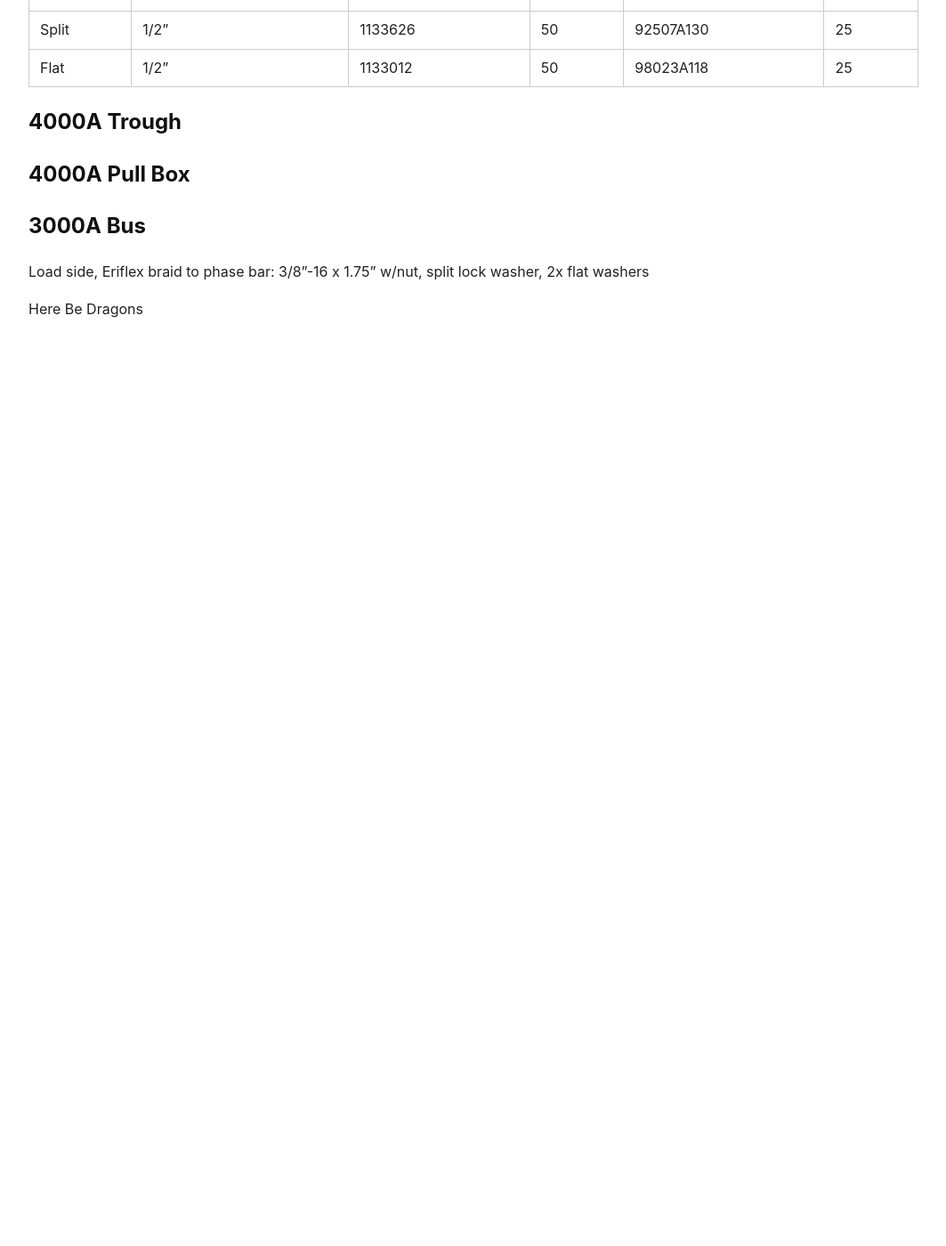
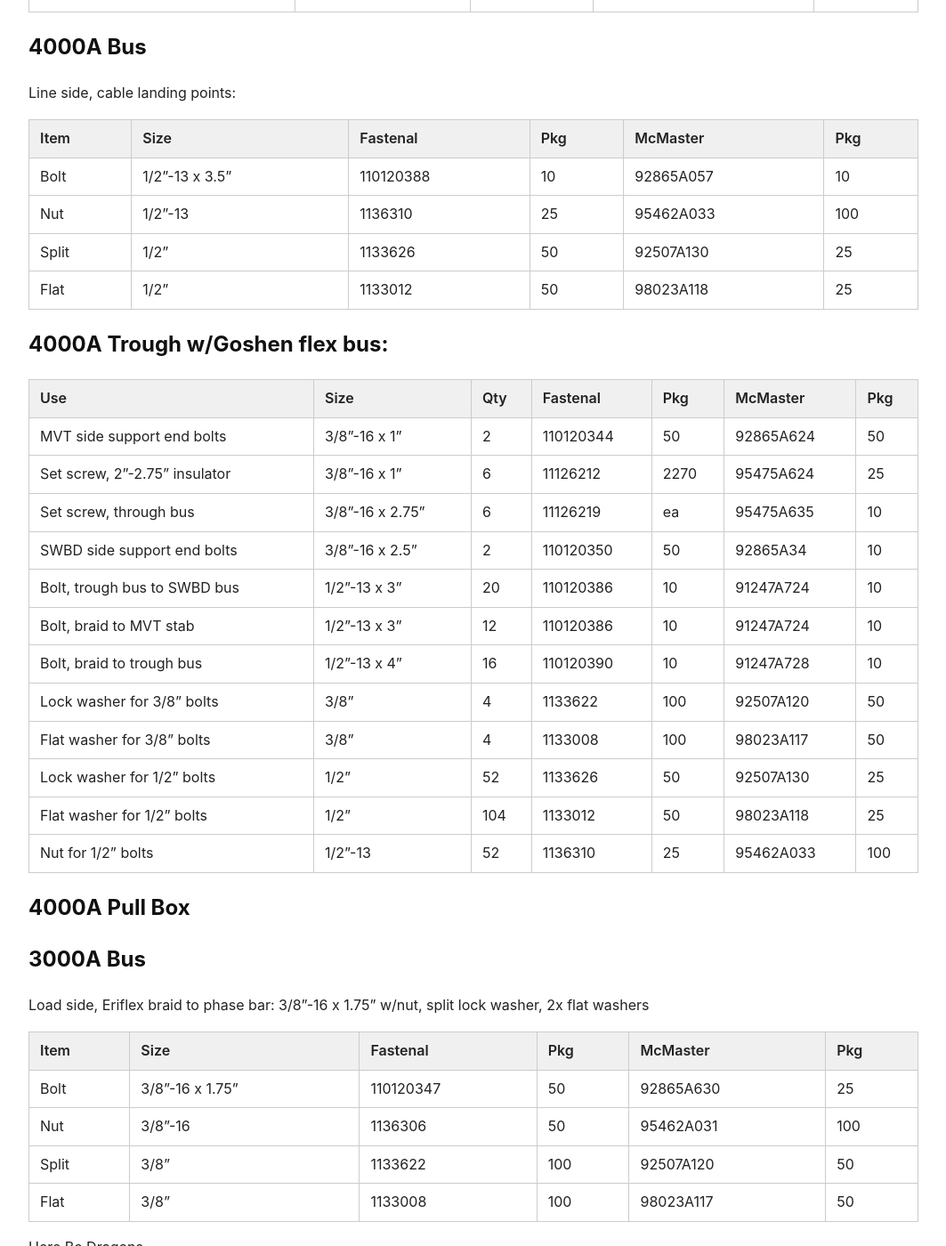
Before and after one commit to epecsupport/Service, a Jekyll site: the page built from hardware.md, in a window 1280 px wide and 1400 px high, scrolled down 365 px. Shown: the whole window at 89% size, without its empty margins (108-1171 px from the left). Built offline with Jekyll 4.4.1, drawn with Linux system fonts in a browser that asks for light colours; before the commit the page ends 900 px from its top, so only the background shows below that; some of the changed text lies outside the part shown.

Commit message:
Added more tables

```diff
--- a/hardware.md
+++ b/hardware.md
@@ -5,6 +5,14 @@ title: 3WA / ETU600
 
 # Standard Hardware:
 ALL GRADE 5 UNLESS OTHERWISE NOTED
+
+## Set screws to join insulators:
+
+| Size            | Fastenal | Pkg  | McMaster  | Pkg |
+|-----------------|----------|------|-----------|-----|
+| 3/8"-16 x 1"    | 11126212 | 2270 | 95475A624 | 25  |
+| 3/8"-16 x 1.5"  | 11126214 | ea   | 95475A628 | 25  |
+| 3/8"-16 x 2.75" | 11126219 | ea   | 95475A635 | 10  |
 
 ## 4000A Bus
 Line side, cable landing points:
@@ -16,7 +24,22 @@ Line side, cable landing points:
 | Split | 1/2"           | 1133626   | 50  | 92507A130 | 25  |
 | Flat  | 1/2"           | 1133012   | 50  | 98023A118 | 25  |
 
-## 4000A Trough
+## 4000A Trough w/Goshen flex bus:
+
+| Use                           | Size            | Qty | Fastenal  | Pkg  | McMaster  | Pkg |
+|-------------------------------|-----------------|-----|-----------|------|-----------|-----|
+| MVT side support end bolts    | 3/8"-16 x 1"    | 2   | 110120344 | 50   | 92865A624 | 50  |
+| Set screw, 2"-2.75" insulator | 3/8"-16 x 1"    | 6   | 11126212  | 2270 | 95475A624 | 25  |
+| Set screw, through bus        | 3/8"-16 x 2.75" | 6   | 11126219  | ea   | 95475A635 | 10  |
+| SWBD side support end bolts   | 3/8"-16 x 2.5"  | 2   | 110120350 | 50   | 92865A34  | 10  |
+| Bolt, trough bus to SWBD bus  | 1/2"-13 x 3"    | 20  | 110120386 | 10   | 91247A724 | 10  |
+| Bolt, braid to MVT stab       | 1/2"-13 x 3"    | 12  | 110120386 | 10   | 91247A724 | 10  |
+| Bolt, braid to trough bus     | 1/2"-13 x 4"    | 16  | 110120390 | 10   | 91247A728 | 10  |
+| Lock washer for 3/8" bolts    | 3/8"            | 4   | 1133622   | 100  | 92507A120 | 50  |
+| Flat washer for 3/8" bolts    | 3/8"            | 4   | 1133008   | 100  | 98023A117 | 50  |
+| Lock washer for 1/2" bolts    | 1/2"            | 52  | 1133626   | 50   | 92507A130 | 25  |
+| Flat washer for 1/2" bolts    | 1/2"            | 104 | 1133012   | 50   | 98023A118 | 25  |
+| Nut for 1/2" bolts            | 1/2"-13         | 52  | 1136310   | 25   | 95462A033 | 100 |
 
 ## 4000A Pull Box
 
@@ -24,4 +47,11 @@ Line side, cable landing points:
 Load side, Eriflex braid to phase bar:
 3/8"-16 x 1.75" w/nut, split lock washer, 2x flat washers
 
+| Item  | Size            | Fastenal  | Pkg | McMaster  | Pkg |
+|-------|-----------------|-----------|-----|-----------|-----|
+| Bolt  | 3/8"-16 x 1.75" | 110120347 | 50  | 92865A630 | 25  |
+| Nut   | 3/8"-16         | 1136306   | 50  | 95462A031 | 100 |
+| Split | 3/8"            | 1133622   | 100 | 92507A120 | 50  |
+| Flat  | 3/8"            | 1133008   | 100 | 98023A117 | 50  |
+
 Here Be Dragons
```
